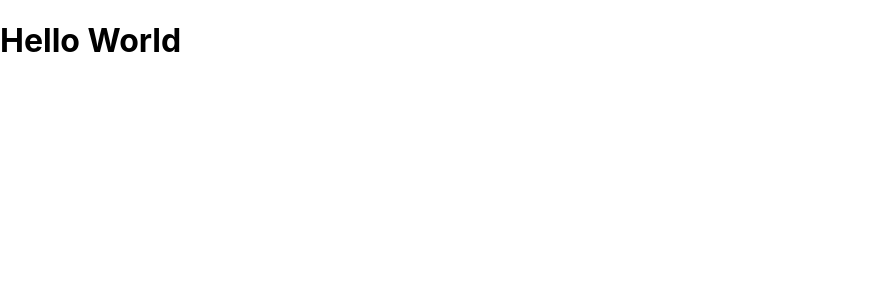
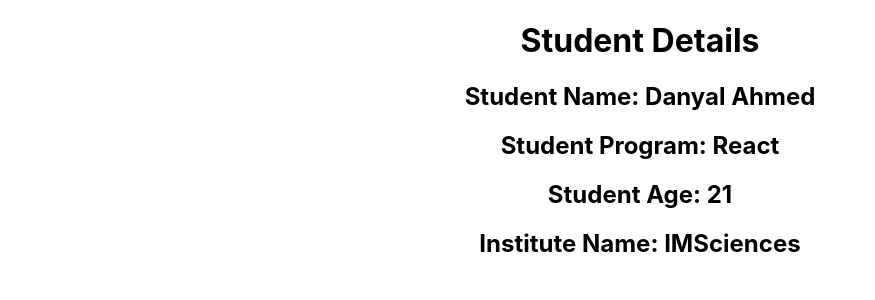
Before and after one commit to DeeKoders/react-application, a React (Create React App) app: page / in a window 1280 px wide. Shown: the top 300 px of the page, without its empty margins (0-875 px from the left). Built offline with nearby package versions, Linux system fonts and the light colour scheme.

Commit message:
Custom Component(Student Info)

```diff
--- a/src/App.js
+++ b/src/App.js
@@ -1,11 +1,11 @@
 import logo from './logo.svg';
 import './App.css';
+import StudentInfo from './studentInfo';
+
 
 function App() {
   return (
-    <div>
-      <h1>Hello World</h1>
-      </div>
+    <StudentInfo stdName = "Danyal Ahmed" stdAge = "21" stdProgram = "React" stdInstitute = "IMSciences" />
   );
 }
 
--- /dev/null
+++ b/src/studentInfo.js
@@ -0,0 +1,17 @@
+import React from "react";
+
+function StudentInfo(props){
+    return(
+        <div>
+            <center>
+                <h1><underline> Student Details</underline> </h1>
+                <h2>Student Name: {props.stdName}</h2>
+                <h2>Student Program: {props.stdProgram}</h2>
+                <h2>Student Age: {props.stdAge}</h2>
+                <h2>Institute Name: {props.stdInstitute}</h2>
+            </center>
+        </div>
+    );
+}
+
+export default StudentInfo;
```
